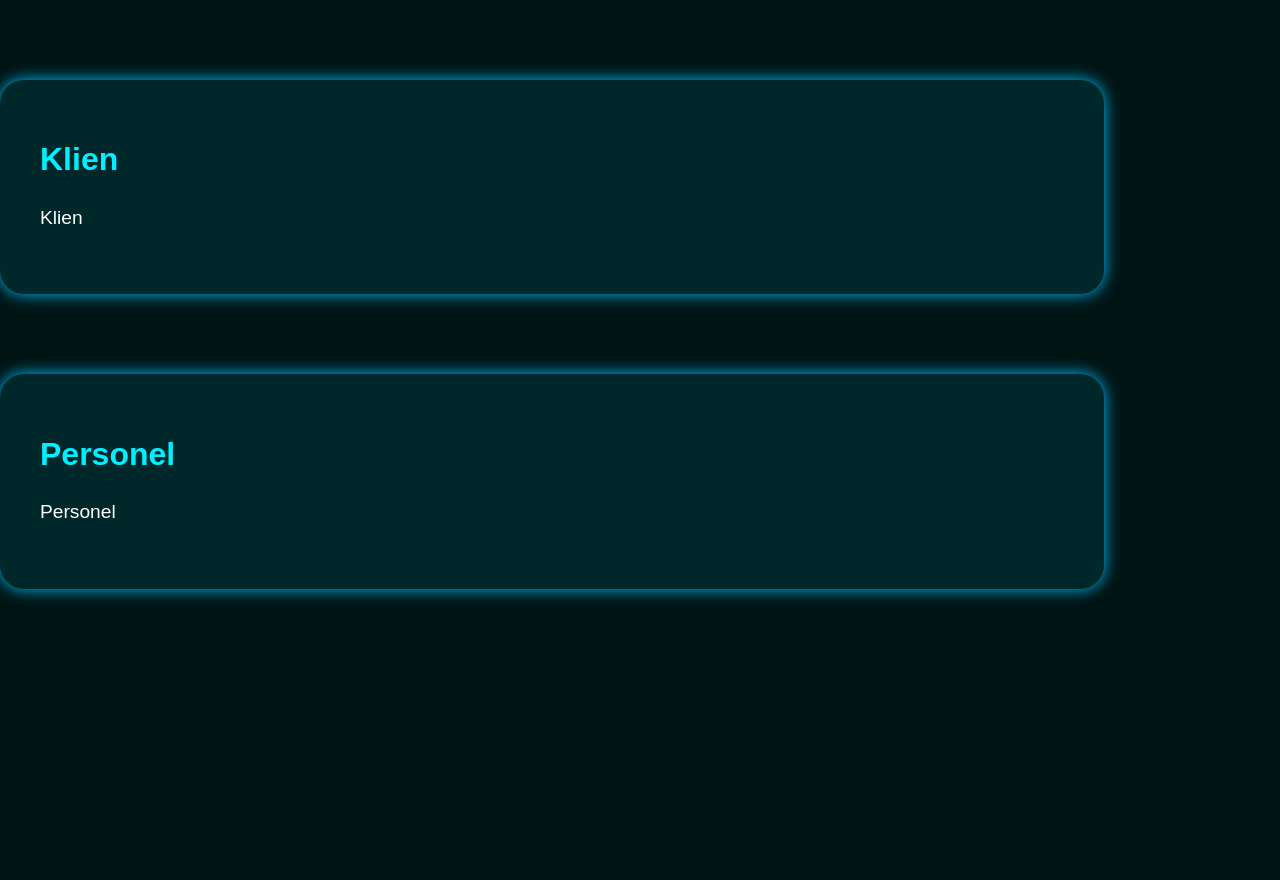
After one commit to ramadhani-tech/Website-Pekerjaan, a PHP site: page /klien-personel.php in a window 1280 px wide. The commit adds this page. Run offline with PHP 8.4, Linux system fonts and the light colour scheme.

Commit message:
Upload kode website

```diff
--- /dev/null
+++ b/klien-personel.php
@@ -0,0 +1,20 @@
+<!DOCTYPE html>
+<html lang="en">
+<head>
+    <meta charset="UTF-8">
+    <meta name="viewport" content="width=device-width, initial-scale=1.0">
+    <link rel="icon" type="image/png" href="foto/Circle-Logo.png">
+    <title>Gardina Rovena</title>
+    <link rel="stylesheet" href="style.css">
+</head>
+<body>
+    <div class="container-info 1">
+        <h1>Klien</h1>
+        <p>Klien</p>
+    </div>
+    <div class="container-info 2">
+        <h1>Personel</h1>
+        <p>Personel</p>
+    </div>
+</body>
+</html>
--- a/style.css
+++ b/style.css
@@ -108,3 +108,21 @@ p {
 .pelajari:hover{
     text-shadow: 0 0 1rem rgb(89, 187, 192);
 }
+
+/* klien-personel.php */
+.container-info{
+    background-color: #00282b;
+    padding: 40px;
+    width: 80%;
+    border-radius: 1.5rem;
+    box-shadow: 0 0 1rem rgb(0, 191, 255);
+    transition: .5s;
+    margin: 5rem 0;
+}
+.container-info:hover{
+    box-shadow: 0 0 1.5rem rgb(0, 191, 255);
+}
+.container-info h1{
+    color: #00f0ff;
+    font-size: 2rem;
+}
```
Also changed, not shown: index.php (+6 -5 lines), personel.php (+12 -0 lines), foto/Circle-Logo.png (added).
